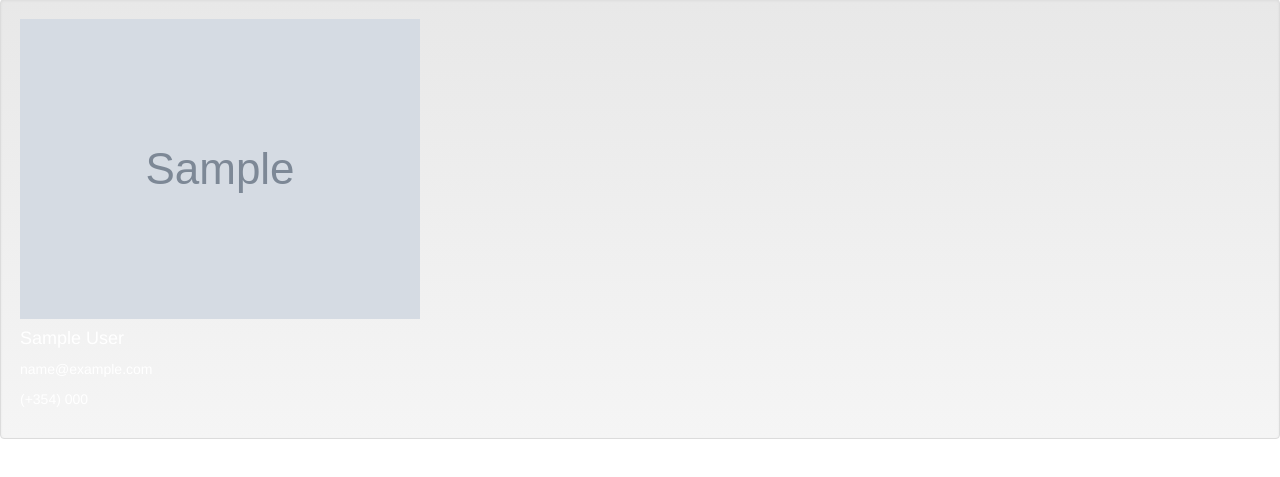
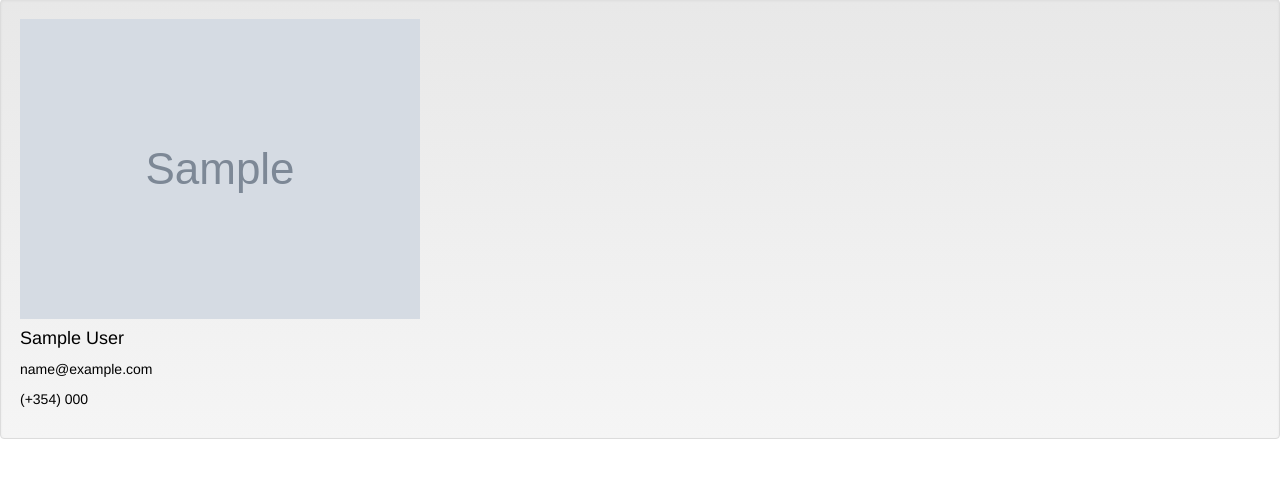
Before and after one commit to ArnthorDj/CastleApartments, a Django app: page /employees/ in a window 1280 px wide. Shown: the part 323-800 px from the top of the page. Run offline with Django 3.2, Linux system fonts and the light colour scheme; tables that the repository leaves empty hold one stand-in row (values such as "Sample post"); grey boxes marked "Sample" are stand-in pictures; some libraries are stand-ins or nearby versions.

Commit message:
Staff member síða kláruð og database lagfærð (duplicates removed)

```diff
--- a/templates/Employees/single_employee.html
+++ b/templates/Employees/single_employee.html
@@ -1,8 +1,8 @@
 <div class="well employee">
     <a href="#">
         <img class="employee-img" src="{{ member.profile_image }}" />
-        <h4>{{ member.first_name }} {{ member.last_name }}</h4>
-        <p>{{ member.email }}</p>
-        <p>(+354) {{ member.phone }}</p>
+        <h4 style="color:black">{{ member.first_name }} {{ member.last_name }}</h4>
+        <p style="color:black">{{ member.email }}</p>
+        <p style="color:black">(+354) {{ member.phone }}</p>
     </a>
 </div>
```
